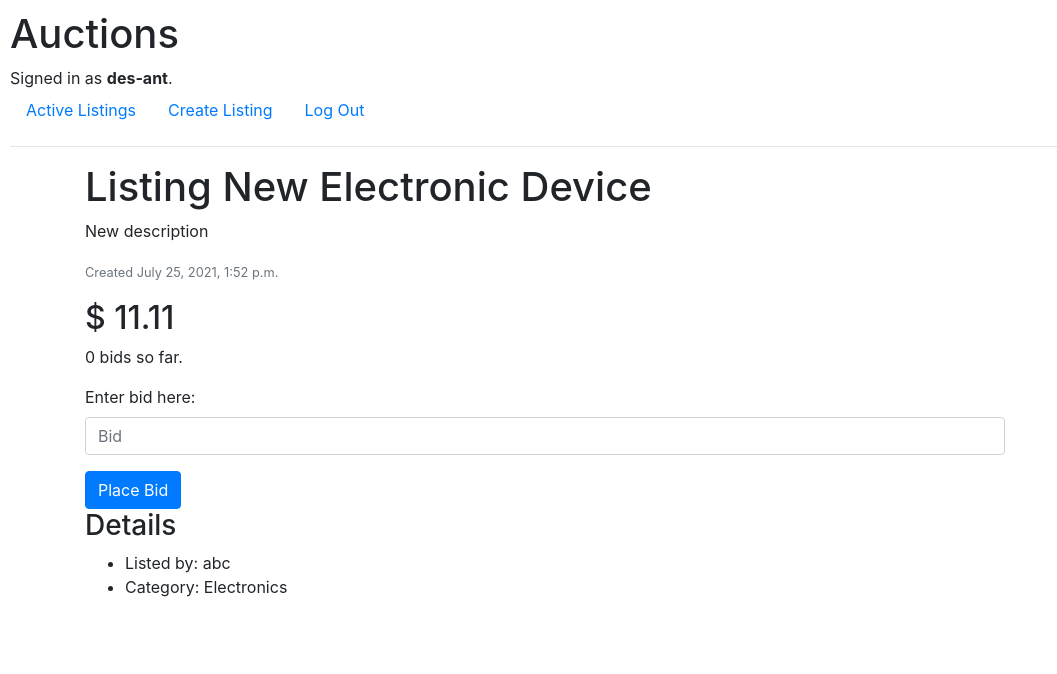
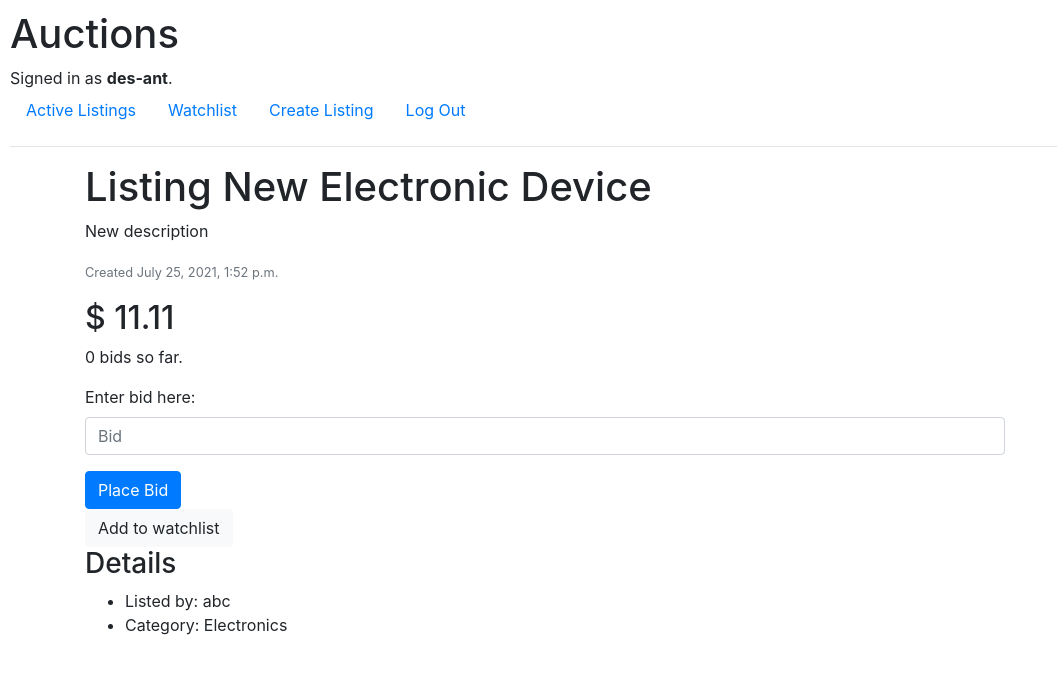
Before and after one commit to des-ant/CS50x_Web_2021, a Django app: page /listing/5 in a window 1280 px wide. Shown: the top 674 px of the page, without its empty margins (0-1057 px from the left). Run offline with Django 3.2, Linux system fonts and the light colour scheme; a user stored in the database is signed in; data comes from the database, SQL or seed files in the repository; both versions use the stored data as it was after the commit; some libraries are stand-ins or nearby versions.

Commit message:
watchlist view being implemented

```diff
--- a/2_Commerce/commerce/auctions/templates/auctions/layout.html
+++ b/2_Commerce/commerce/auctions/templates/auctions/layout.html
@@ -22,6 +22,9 @@
             </li>
             {% if user.is_authenticated %}
                 <li class="nav-item">
+                    <a class="nav-link" href="{% url 'auctions:watchlist' %}">Watchlist</a>
+                </li>
+                <li class="nav-item">
                     <a class="nav-link" href="{% url 'auctions:new_listing' %}">Create Listing</a>
                 </li>
                 <li class="nav-item">
--- a/2_Commerce/commerce/auctions/templates/auctions/listing.html
+++ b/2_Commerce/commerce/auctions/templates/auctions/listing.html
@@ -53,6 +53,15 @@
                 </div>
                 <input type="submit" class="btn btn-primary" value="Place Bid">
             </form>
+            <a href="{% url 'auctions:watch' listing_id=listing.id %}"
+            class="btn btn-light">
+            {% if watching %}
+            Remove from
+            {% else %}
+            Add to
+            {% endif %}
+             watchlist
+            </a>
         </div>
     </div>
     <div class="row">
--- a/2_Commerce/commerce/auctions/urls.py
+++ b/2_Commerce/commerce/auctions/urls.py
@@ -13,7 +13,9 @@ urlpatterns = [
     path("logout", views.logout_view, name="logout"),
     path("register", views.register, name="register"),
     path("new_listing/", views.new_listing, name="new_listing"),
-    path("listing/<int:listing_id>", views.listing, name="listing")
+    path("listing/<int:listing_id>", views.listing, name="listing"),
+    path("listing/<int:listing_id>/watch", views.watch, name="watch"),
+    path("watchlist", views.watchlist, name="watchlist")
 ]
 
 # Make image url accessible
--- a/2_Commerce/commerce/auctions/views.py
+++ b/2_Commerce/commerce/auctions/views.py
@@ -8,7 +8,7 @@ from django.http import HttpResponse, HttpResponseRedirect
 from django.shortcuts import render, get_object_or_404
 from django.urls import reverse
 
-from .models import User, Listing, Category
+from .models import User, Listing, Category, Watchlist
 from .forms import NewCategoryForm, NewListingForm, NewBidForm
 
 
@@ -75,6 +75,7 @@ def register(request):
 @login_required
 def new_listing(request):
     all_categories = Category.objects.all
+    # Load forms
     listing_form = NewListingForm()
     category_form = NewCategoryForm()
     context = {
@@ -133,12 +134,17 @@ def listing(request, listing_id):
     if highest_bid:
         highest_bidder = highest_bid.user
         highest_bid_price = highest_bid.price
+    # Check if listing is part of user's watchlist
+    watching = False
+    if Watchlist.objects.filter(user=request.user, listing=listing_obj).exists():
+        watching = True
     context = {
         "listing": listing_obj,
         "bid_form": bid_form,
         "bidder_count": bidder_count,
         "highest_bidder": highest_bidder,
-        "highest_bid_price": highest_bid_price
+        "highest_bid_price": highest_bid_price,
+        "watching": watching
     }
     if request.method == "POST":
         bid_form = NewBidForm(request.POST)
@@ -166,3 +172,30 @@ def listing(request, listing_id):
         else:
             return render(request, "auctions/listing.html", context)
     return render(request, "auctions/listing.html", context)
+
+
+# Add or remove from watchlist
+def watch(request, listing_id):
+    # Return 404 page if listing not found
+    listing_obj = get_object_or_404(Listing, pk=listing_id)
+    # Remove listing if found in watchlist
+    watchlisting =  Watchlist.objects.filter(user=request.user, listing=listing_obj).first()
+    if watchlisting:
+        watchlisting.delete()
+    else:
+        # Add to watchlist if not already added
+        Watchlist.objects.create(user=request.user, listing=listing_obj)
+    return listing(request, listing_id)
+
+
+def watchlist(request):
+    # Show all listings from user's watchlist
+    watchlist_id_set = request.user.watchlist.all().values_list("listing", flat=True)
+    print(watchlist_id_set)
+    # watchlistings = Listing.objects.filter(pk__in=watchlist_id_set)
+    # print(watchlistings)
+    return index(request)
+    # context = {
+    #     "listings": watchlistings
+    # }
+    # return render(request, "auctions/index.html", context)
```
Also changed, not shown: 2_Commerce/commerce/db.sqlite3.
